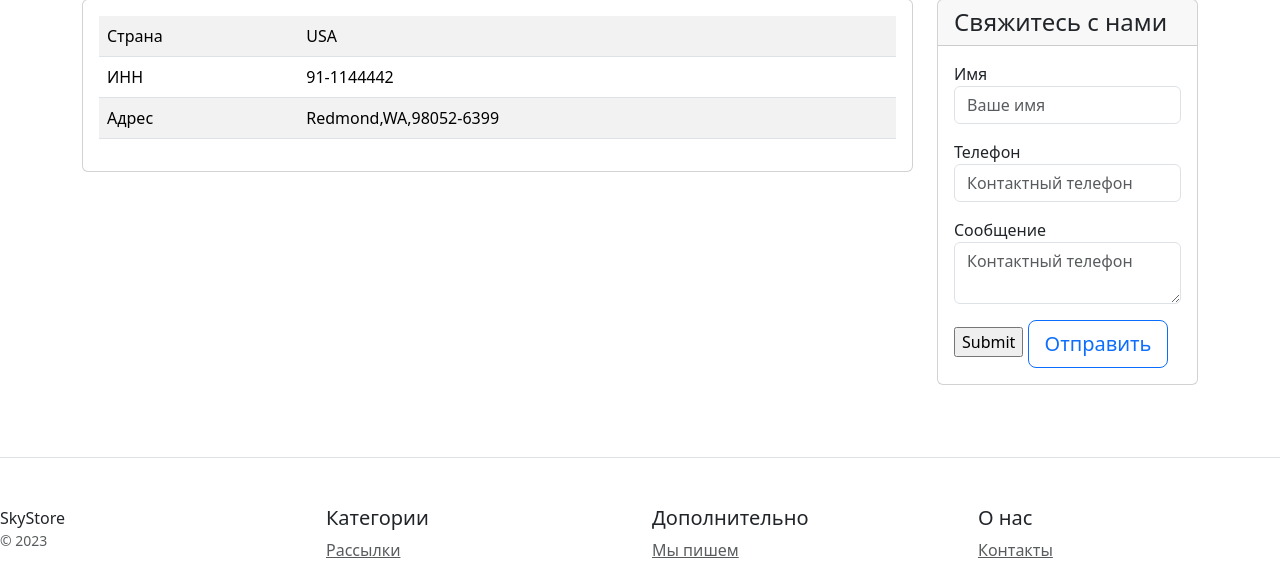
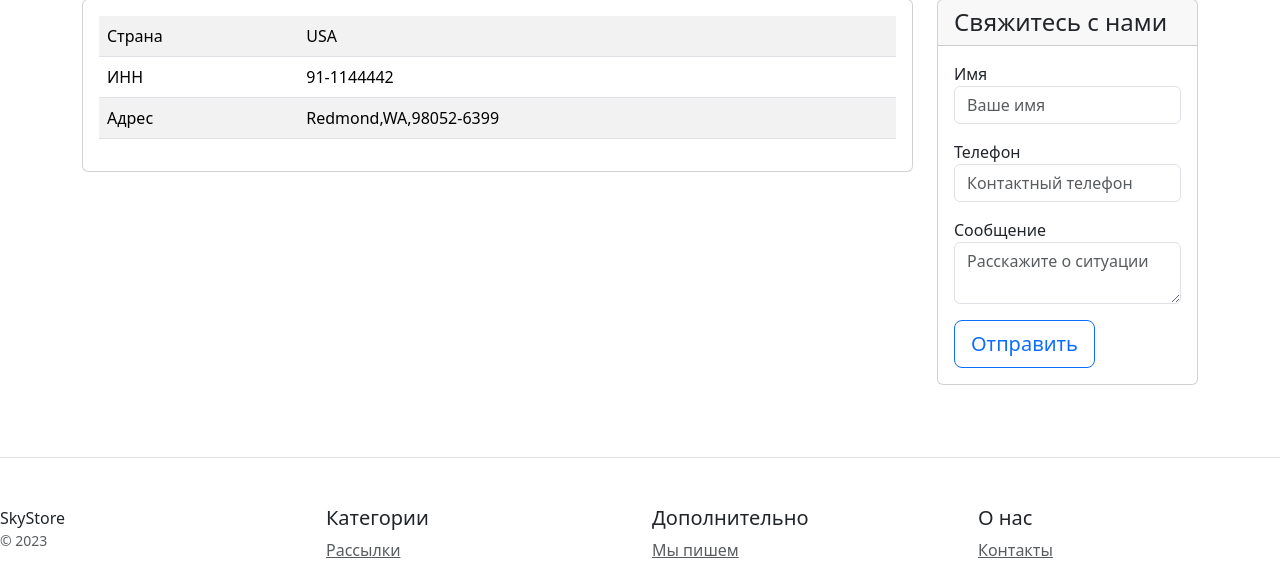
Before and after one commit to kvtussha/django_project2, a Django app: page /contacts/ in a window 1280 px wide. Shown: the part 462-1025 px from the top of the page. Run offline with Django 4.2, Linux system fonts and the light colour scheme; some libraries are stand-ins or nearby versions.

Commit message:
adjusting contacts

```diff
--- a/main_app/templates/main_app/contacts.html
+++ b/main_app/templates/main_app/contacts.html
@@ -47,11 +47,10 @@
                         </div>
                         <div class="mb-3">
                             <label for="message">Сообщение</label>
-                            <textarea type="text" name="message" class="form-control" id="message" placeholder="Контактный телефон" required></textarea>
+                            <textarea type="text" name="message" class="form-control" id="message" placeholder="Расскажите о ситуации" required></textarea>
                         </div>
+                        <button type="submit" class="btn btn-lg btn-block btn-outline-primary">Отправить</button>
                     </form>
-                    <input type="submit">
-                    <button type="submit" class="btn btn-lg btn-block btn-outline-primary">Отправить</button>
                 </div>
             </div>
         </div>
```
